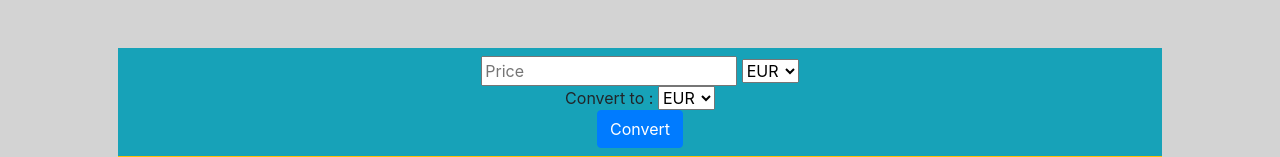
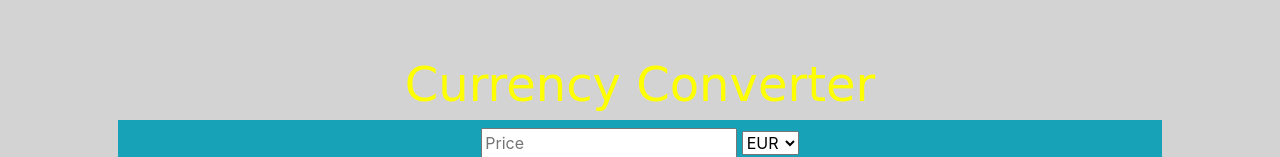
Before and after one commit to forstudy0218/forpage, a Flask app: template templates/convert.html in a window 1280 px wide. Shown: the part 56-213 px from the top of the page. Run offline with Flask 2, Linux system fonts and the light colour scheme; the template is opened without the code that fills it, so the values that code supplies are empty; some libraries are stand-ins or nearby versions.

Commit message:
converter header color

```diff
--- a/static/nav.css
+++ b/static/nav.css
@@ -50,6 +50,12 @@ hide-div-element-when-screen-size-is-smaller-than-a-specific-size */
   font-size: 12px;
   color: Violet;
 }
+.cheader {
+  font-size: 300%;
+  font-family: "Brush Script MT", "Brush Script Std", cursive;
+  text-align: center;
+  color: Yellow;
+}
 /* from ps://v4-alpha.getbootstrap.com/examples/sticky-footer-navbar/sticky-footer-navbar.css*/
 /* Sticky footer styles
 -------------------------------------------------- */
--- a/templates/convert.html
+++ b/templates/convert.html
@@ -6,6 +6,7 @@
 {% endblock %}
 
 {% block main %}
+    <div class="cheader">Currency Converter</div>
     <div class="d-flex flex-column" align="center"><div class="p-2 bg-info">
         <form action="/convert" method="post">
             <div>
--- a/templates/converted.html
+++ b/templates/converted.html
@@ -6,6 +6,7 @@
 {% endblock %}
 
 {% block main %}
+    <div class="cheader">Currency Converter</div>
     <div class="d-flex flex-column" align="center">
         <div class="p-2 bg-primary" id="cresult">
             <p id="cbase">{{ value }} {{ base }}</p><br>
```
